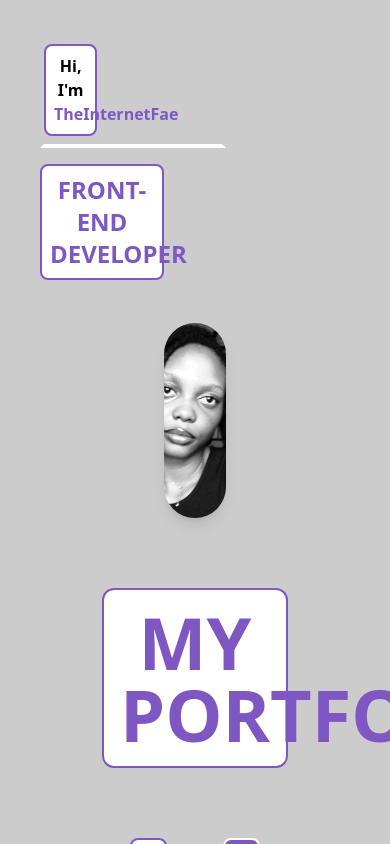
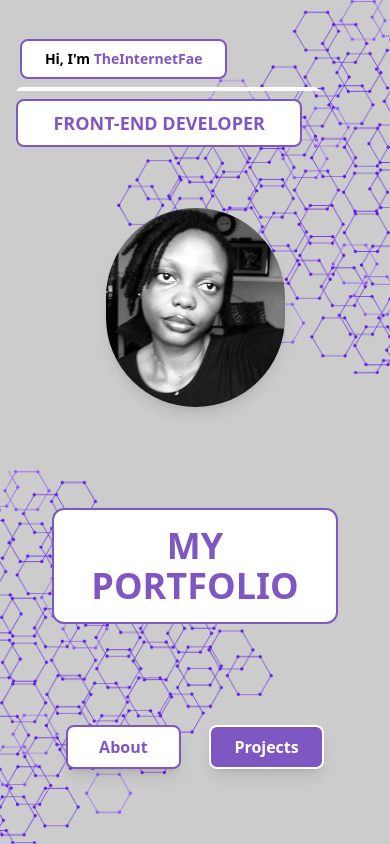
Before and after one commit to theinternetfae/My-Portfolio, a React (Vite) app: page / in a window 390 px wide. Built offline with nearby package versions, Linux system fonts and the light colour scheme; a web font is replaced by a local one.

Commit message:
Media query for landing page

```diff
--- a/src/Landing.jsx
+++ b/src/Landing.jsx
@@ -2,12 +2,14 @@ function Landing() {
     return (
         <section className="landing-page">
 
-            <div className="name-cont">
-                <p>Hi, I'm <span>TheInternetFae</span></p>
-            </div>
+            <div className="intro">
+                <div className="name-cont">
+                    <p>Hi, I'm <span>TheInternetFae</span></p>
+                </div>
 
-            <div className="title-cont">
-                FRONT-END DEVELOPER
+                <div className="title-cont">
+                    FRONT-END DEVELOPER
+                </div>
             </div>
 
             <div className="main">
--- a/src/index.css
+++ b/src/index.css
@@ -14,14 +14,21 @@ body {
   padding: 0;
   height: 100%;
   overflow-x: hidden;
+  cursor: default;
 }
 
 .landing-page {
-  background: #CCCCCC;
-  background-image: url(../public/images/Portfolio-bg-design.png);
-  background-position: center;
+  background-color: #CCCCCC;
+  background-image:
+    url("../public/images/top-right-bg.png"),
+    url("../public/images/bottom-left-bg.png");
+
+  background-position:
+    top right,
+    bottom left;
+
   background-repeat: no-repeat;
-  background-size: cover;
+  background-size: 1200px, 1200px;
 }
 
 
@@ -111,13 +118,20 @@ body {
 @layer components {
 
   .landing-page {
-    @apply fixed top-0 z-50 w-full h-full p-10;
+    @apply fixed top-0 z-50 w-full h-full p-4 py-8
+    lg:p-10;
+
+    .intro {
+      @apply h-[15%] flex flex-col justify-center
+      lg:h-[20%];
 
       .name-cont {
-      @apply border border-t-transparent border-x-transparent border-4 w-[60%] border-white;
+        @apply border border-t-transparent border-x-transparent border-4 border-white w-[85%]
+        lg:w-[60%];
 
         p {
-        @apply p-2 border border-2 text-center w-[30%] bg-white rounded-lg font-bold mb-2 border-mypurple;
+          @apply p-2 text-sm border border-2 text-center w-[70%] bg-white rounded-lg font-bold mb-2 border-mypurple
+          lg:w-[30%] md:text-base;
 
           span {
             @apply text-mypurple;
@@ -126,14 +140,18 @@ body {
       }
 
       & .title-cont {
-      @apply border border-2 w-[40%] mt-4 text-center text-2xl font-bold bg-white rounded-lg p-2 text-mypurple
+        @apply border border-2 w-[80%] mt-2 text-center text-lg font-bold bg-white rounded-lg p-2 text-mypurple
+        lg:w-[40%] md:text-2xl lg:mt-2;
+      }
     }
 
     & .main {
-      @apply mt-2 h-[85%] flex flex-col items-center justify-around;
+      @apply mt-2 h-[85%] flex flex-col items-center justify-around
+      lg:h-[80%] lg:gap-4;
 
       .img-cont {
-        @apply shadow-lg w-[20%] h-[30%] rounded-full;
+        @apply shadow-lg w-[50%] h-[30%] rounded-full
+        lg:w-[50%] lg:h-[50%];
 
         img {
           @apply object-cover h-full w-full rounded-full
@@ -141,15 +159,18 @@ body {
       }
 
       & h1 {
-        @apply border border-2 w-[60%] text-center text-7xl font-bold text-mypurple bg-white p-4 rounded-xl;
+        @apply border border-2 w-[80%] text-center text-4xl font-bold text-mypurple bg-white p-4 rounded-xl
+        lg:w-[60%] md:text-7xl;
       }
 
       & .land-directions {
-        @apply w-[60%] flex justify-around;
+        @apply w-[80%] flex justify-around
+        lg:w-[60%];
 
         button {
-          @apply p-4 border border-2 w-[20%] rounded-lg text-lg shadow-lg font-bold cursor-pointer transition ease-in-out duration-300
-          active:scale-90;
+          @apply p-2 border border-2 w-[40%] rounded-lg shadow-lg font-bold cursor-pointer transition ease-in-out duration-300
+          active:scale-90
+          lg:w-[20%] lg:p-4 md:text-lg md:p-4;
         }
 
         & .about {
```
Also changed, not shown: public/images/bottom-left-bg.png (added), public/images/top-right-bg.png (added). Lines whose indentation alone changed are shown as unchanged.
